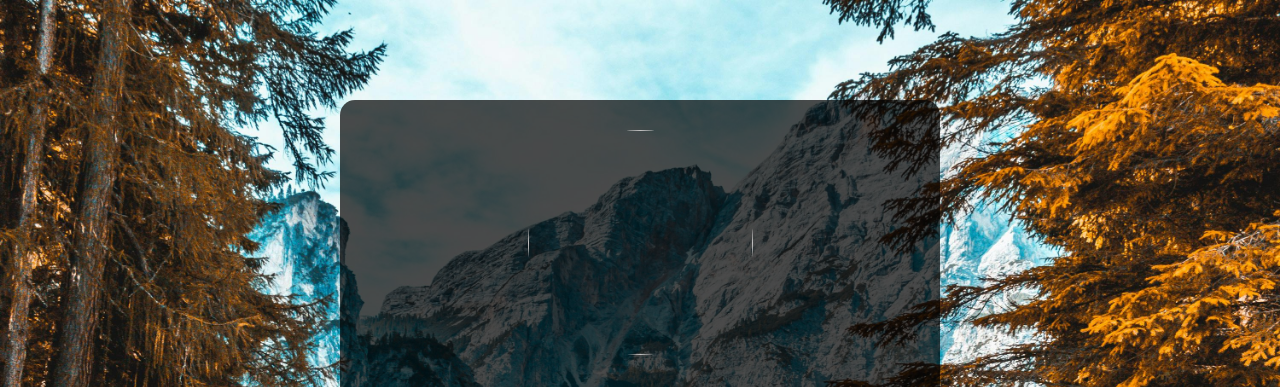
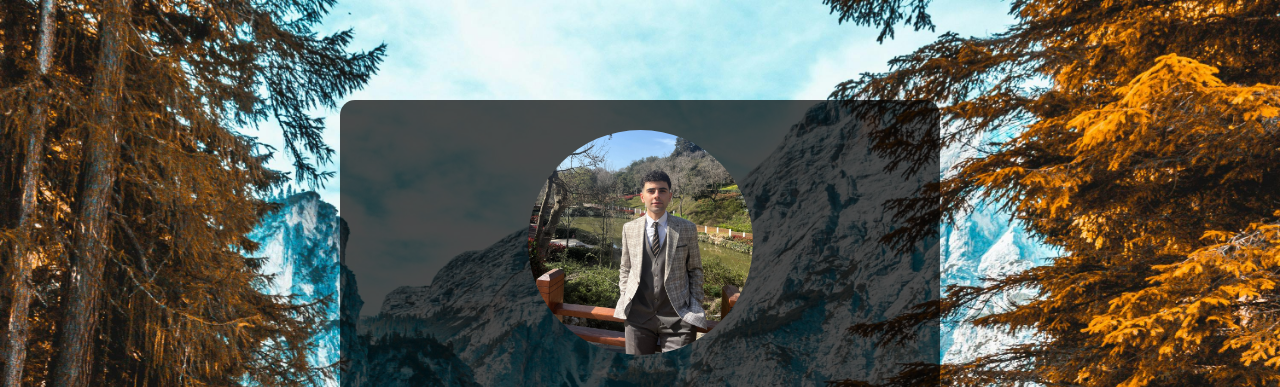
Before and after one commit to JihadKashkoush/Jihadweb.github.io, a plain HTML site: page Hakkimda.html in a window 1280 px wide. Shown: the top 387 px of the page. Drawn offline with Linux system fonts and the light colour scheme.

Commit message:
Add files via upload

```diff
--- a/Hakkimda.html
+++ b/Hakkimda.html
@@ -10,7 +10,7 @@
 
     <div class="center">
         <div class="avatar">
-            <img src="">
+            <img src="img4.jpg">
         </div>
         <div class="content">
             <h1>Jihad Kashkoush</h1>
```
